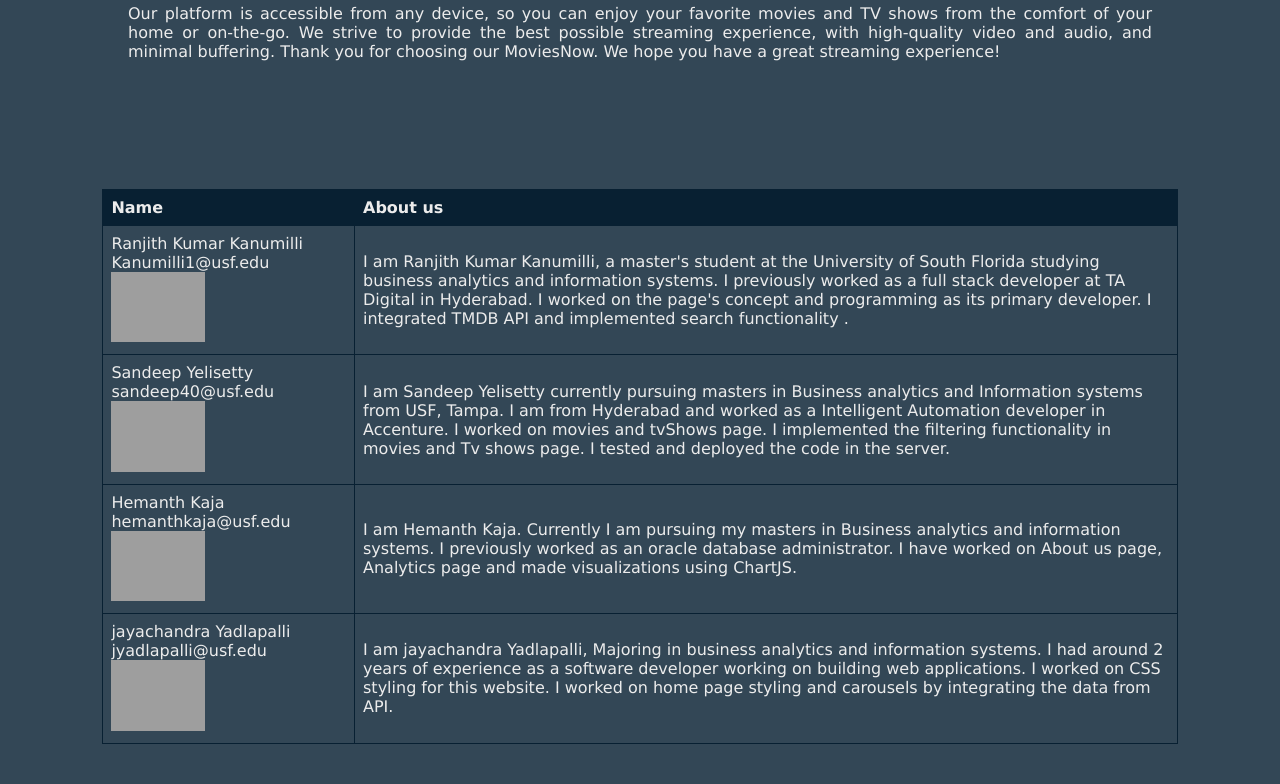
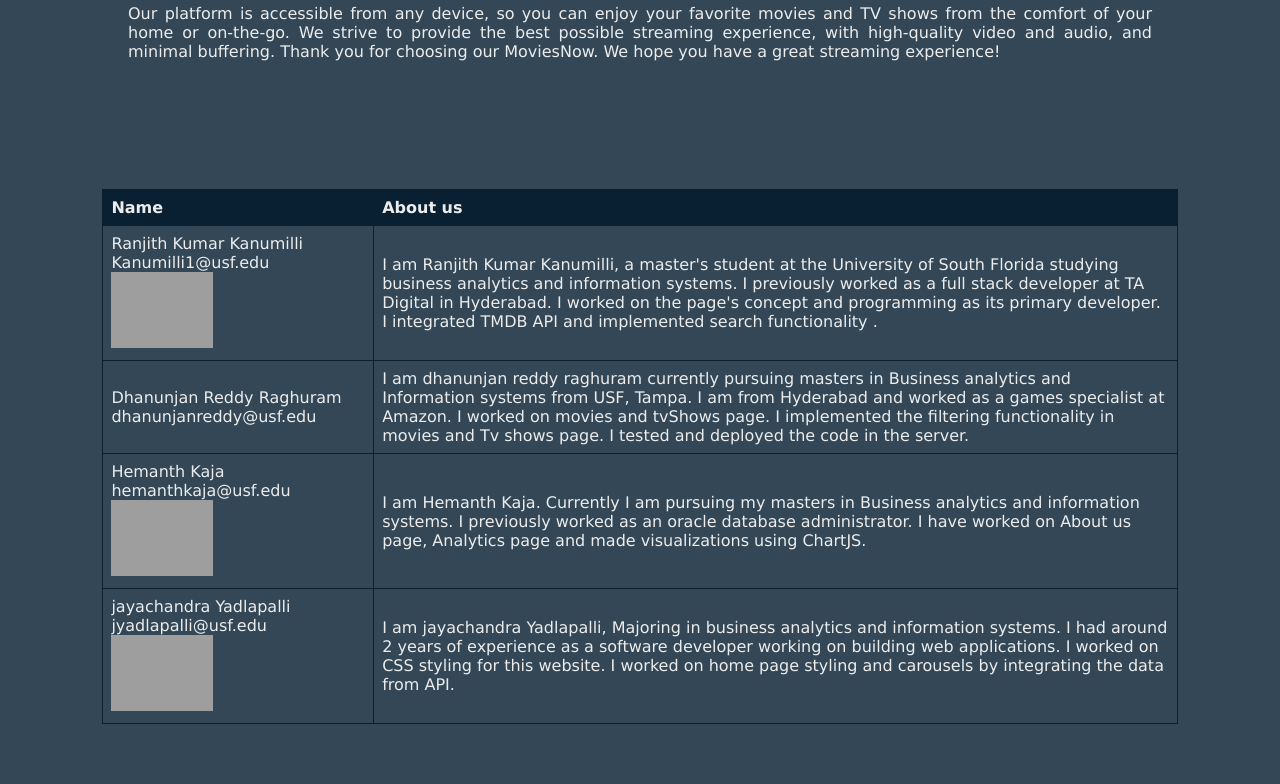
Before and after one commit to dhanunjanreddyraghuram/MoviesNow, a Flask app: page /about in a window 1280 px wide. Shown: the part 589-1373 px from the top of the page. Run offline with Flask 3, Linux system fonts and the light colour scheme; grey boxes are pictures that could not be loaded.

Commit message:
update info

```diff
--- a/MoviesNow-main/templates/about.html
+++ b/MoviesNow-main/templates/about.html
@@ -113,14 +113,14 @@
         </tr>
         <tr>
           <td>
-            <p>Sandeep Yelisetty</p>
-            <p>sandeep40@usf.edu</p>
-            <img src="static/images/Sandeep_Y.png" alt="">
+            <p>Dhanunjan Reddy Raghuram</p>
+            <p>dhanunjanreddy@usf.edu</p>
+            <!-- <img src="static/images/Sandeep_Y.png" alt=""> -->
 
           </td>
           <td>
-            <p>I am Sandeep Yelisetty currently pursuing masters in Business analytics and Information systems from USF,
-              Tampa. I am from Hyderabad and worked as a Intelligent Automation developer in Accenture. I worked on
+            <p>I am dhanunjan reddy raghuram currently pursuing masters in Business analytics and Information systems from USF,
+              Tampa. I am from Hyderabad and worked as a games specialist at Amazon. I worked on
               movies and tvShows page. I implemented the filtering functionality in movies and Tv shows page. I tested
               and deployed the code in the server.</p>
           </td>
```
